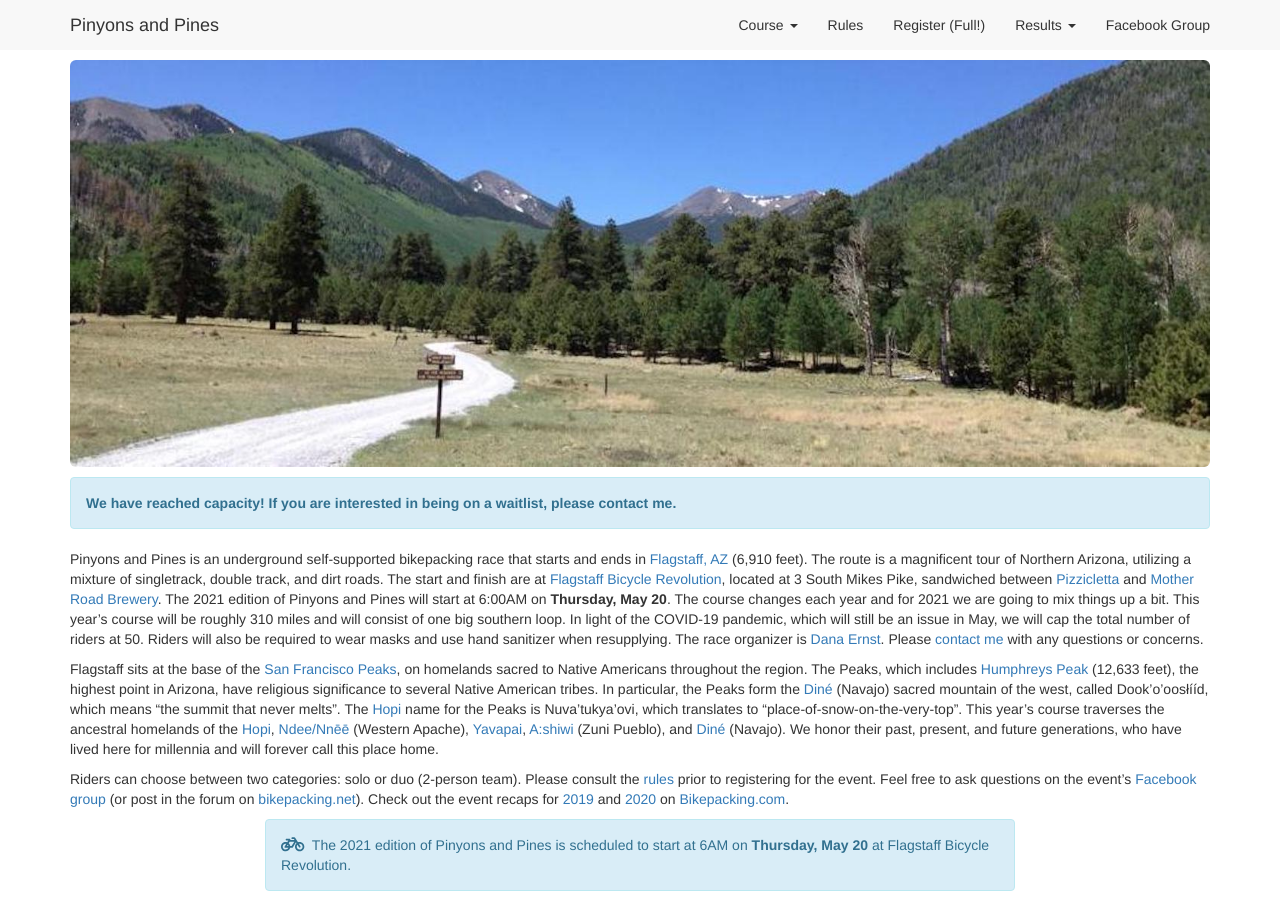
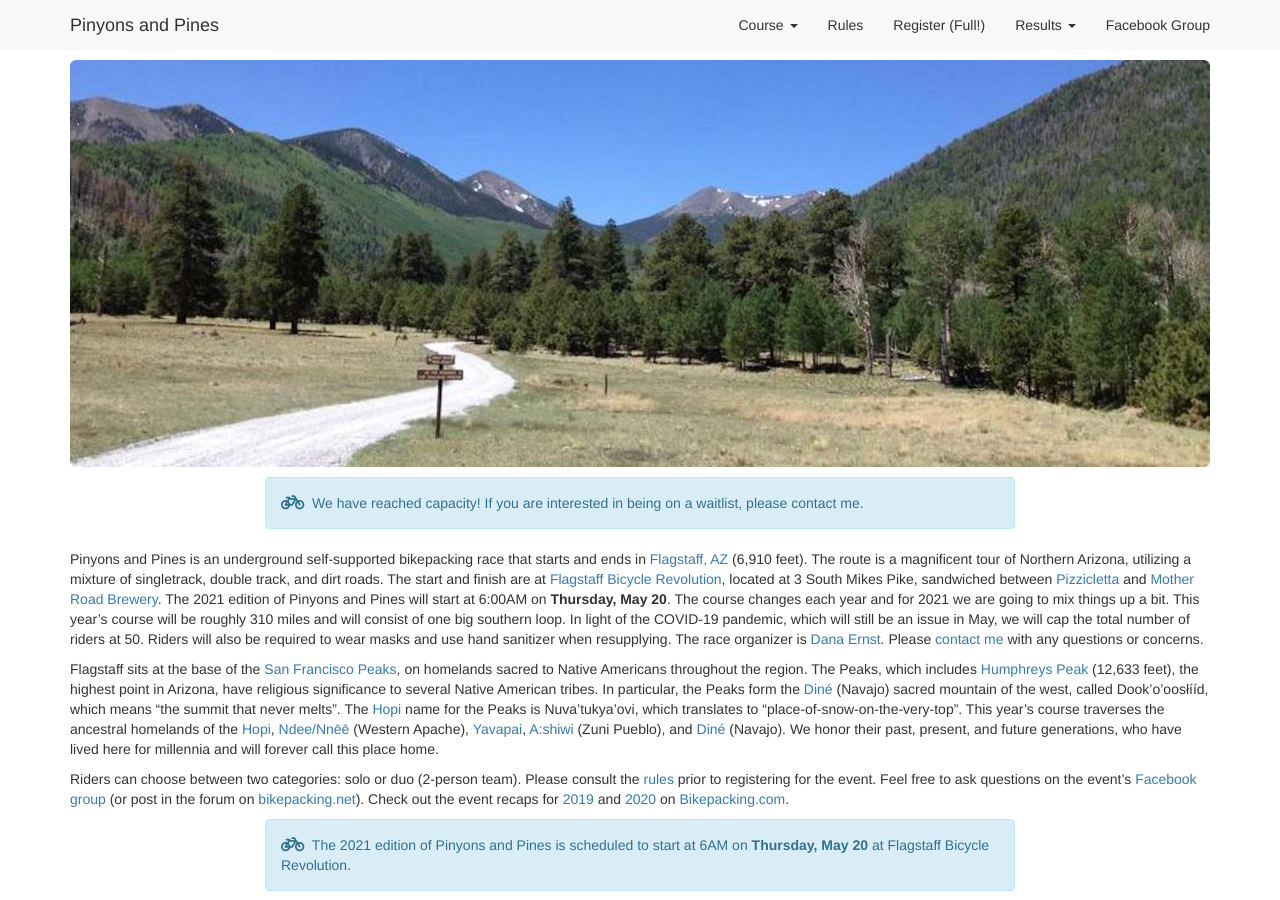
Before and after one commit to dcernst/PinyonsPines, a Jekyll site: the page built from index.md, in a window 1280 px wide and 900 px high. Built offline with Jekyll 4.4.1, drawn with Linux system fonts in a browser that asks for light colours; nearby versions of some CDN libraries.

Commit message:
Update to splash page

```diff
--- a/index.md
+++ b/index.md
@@ -5,9 +5,20 @@ title: Pinyons and Pines
 
 <img src="{{ site.baseurl }}/images/LockettMeadow.jpg" class="img-responsive img-rounded" img style="margin-bottom: 10px" />
 
+<div class="row">
+<div class="col-md-2 col-lg-2">
+</div>
+<div class="col-xs-12 col-sm-12 col-md-8 col-lg-8">
 <div class="alert alert-info" role="alert">
+<i class="fas fa-bicycle fa-lg"></i>&nbsp; We have reached capacity!  If you are interested in being on a waitlist, please contact me.
+</div>
+</div>
+<div class="col-md-2 col-lg-2"></div>
+</div>
+
+<!-- <div class="alert alert-info" role="alert">
 <strong>We have reached capacity!  If you are interested in being on a waitlist, please contact me.</strong>
-</div>
+</div> -->
 
 Pinyons and Pines is an underground self-supported bikepacking race that starts and ends in [Flagstaff, AZ](https://en.wikipedia.org/wiki/Flagstaff,_Arizona) (6,910 feet). The route is a magnificent tour of Northern Arizona, utilizing a mixture of singletrack, double track, and dirt roads.  The start and finish are at [Flagstaff Bicycle Revolution](http://flagbikerev.com), located at 3 South Mikes Pike, sandwiched between [Pizzicletta](http://www.pizzicletta.com) and [Mother Road Brewery](https://www.motherroadbeer.com). The 2021 edition of Pinyons and Pines will start at 6:00AM on **Thursday, May 20**. The course changes each year and for 2021 we are going to mix things up a bit. This year’s course will be roughly 310 miles and will consist of one big southern loop. In light of the COVID-19 pandemic, which will still be an issue in May, we will cap the total number of riders at 50. Riders will also be required to wear masks and use hand sanitizer when resupplying. The race organizer is [Dana Ernst](http://danaernst.com). Please [contact me](mailto:ernst.tribe@gmail.com) with any questions or concerns.
 
@@ -48,7 +59,7 @@ The route for 2021 is going to mix things up a bit, but it'll be just as good if
 <br>
 
 <center>
-<iframe src='https://www.gaiagps.com/public/cwrxYouBzGakUCJxOo52zRGC?embed=True' style='border:none; overflow-y: hidden; background-color:white; min-width: 320px; max-width:420px; width:95%; height: 420px;' scrolling='no' seamless='seamless'></iframe>
+<iframe src='https://www.gaiagps.com/public/cwrxYouBzGakUCJxOo52zRGC?embed=True' style='border:none; overflow-y: hidden; background-color:white; min-width: 90%; height: 600px;' scrolling='no' seamless='seamless'></iframe>
 </center>
 
 <center>
```
